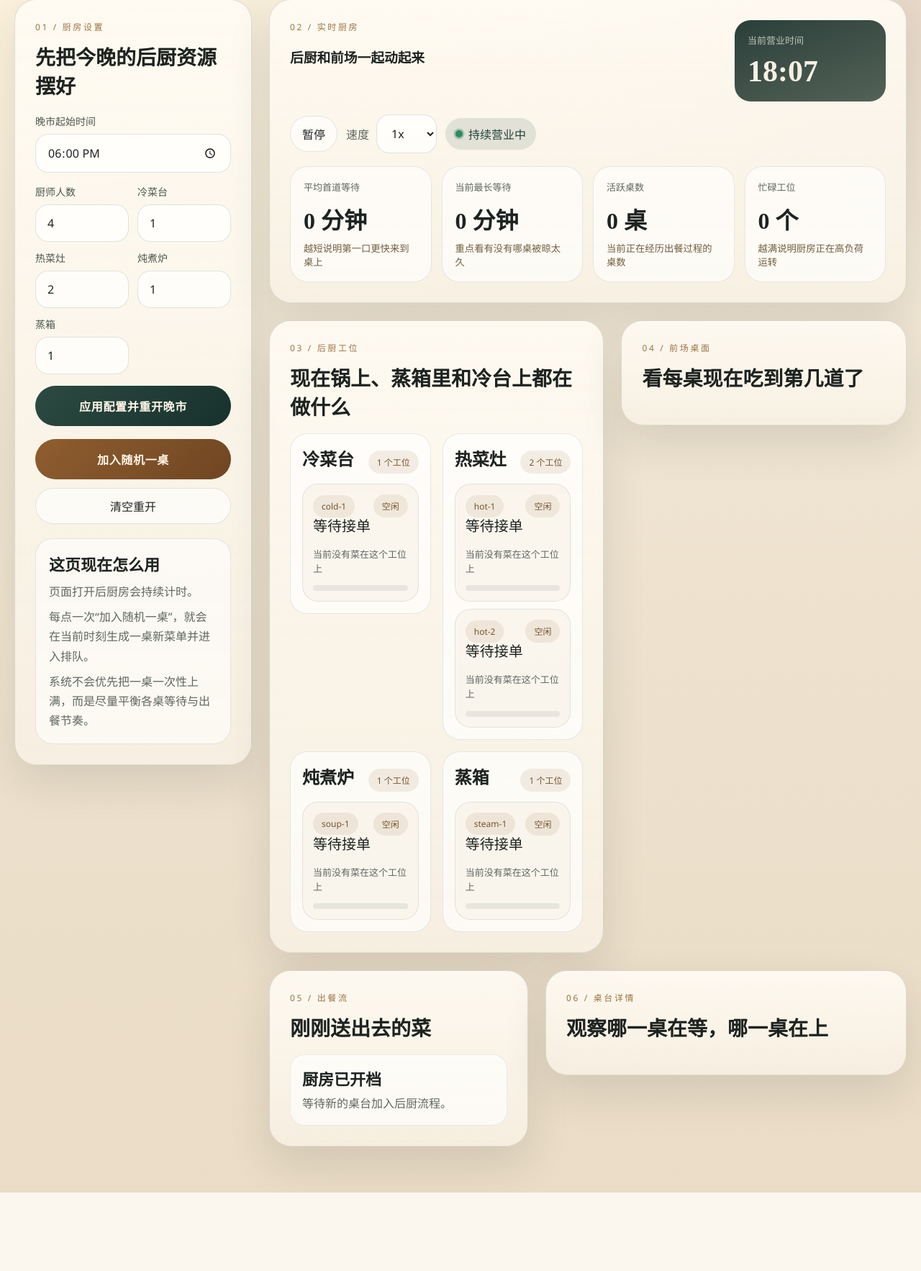
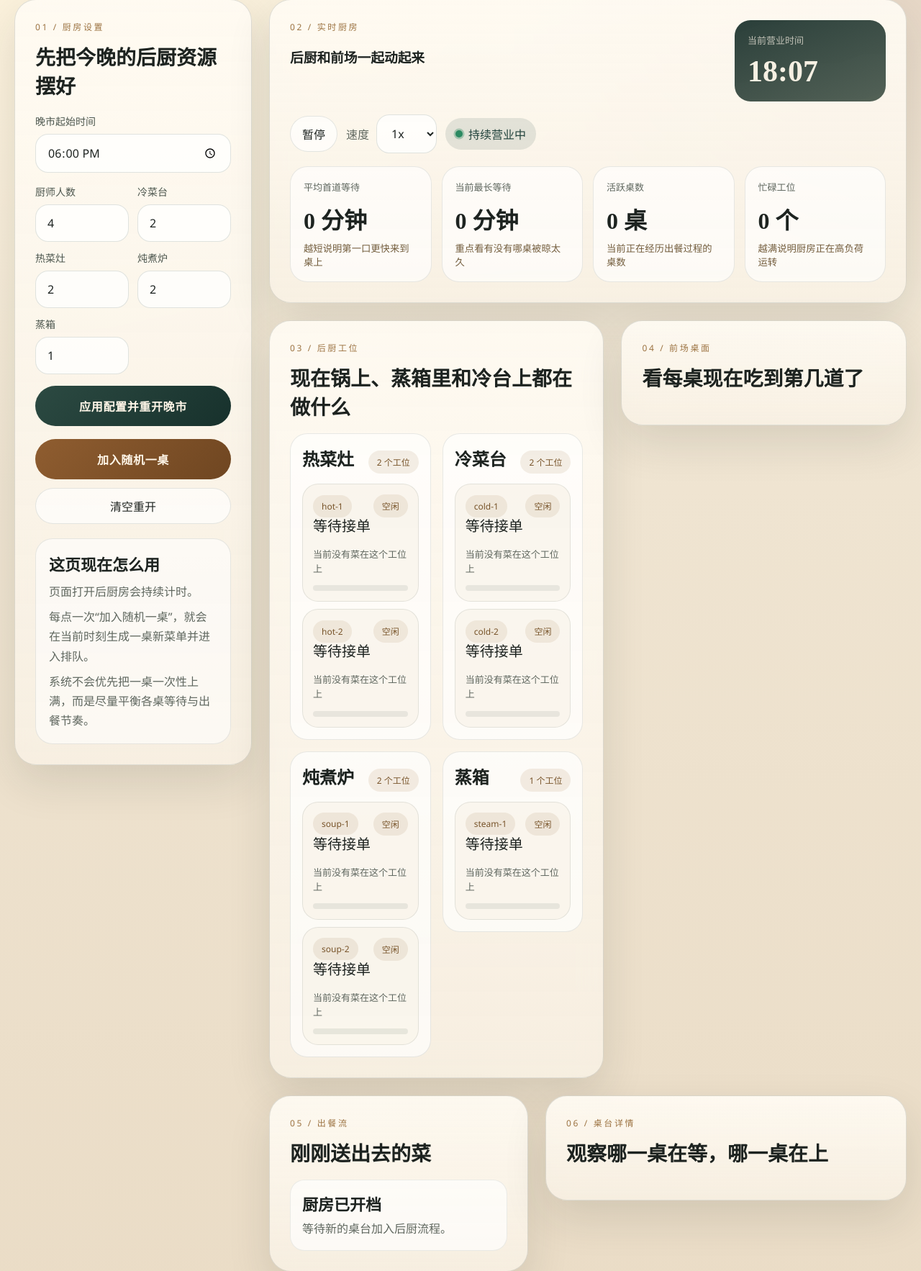
Before and after one commit to zhanglei2602/catering_demo, a Python web app: template templates/kitchen.html in a window 1280 px wide. Shown: the part 228-1994 px from the top of the page at 72% size. Before the commit the page ends 1885 px from the top, so only its background shows below. Run offline with Jinja, Linux system fonts and the light colour scheme; the template is opened without the code that fills it, so the values that code supplies are empty.

Commit message:
fix: 布局优化结束

```diff
--- a/app.py
+++ b/app.py
@@ -846,8 +846,8 @@ def normalize_kitchen_request(payload: dict[str, Any]) -> dict[str, Any]:
     tables = max(2, min(int(payload.get("tables", 3)), 8))
     chefs = max(2, min(int(payload.get("chefs", 4)), 10))
     hot_stations = max(1, min(int(payload.get("hot_stations", 2)), 6))
-    cold_stations = max(1, min(int(payload.get("cold_stations", 1)), 4))
-    soup_stations = max(1, min(int(payload.get("soup_stations", 1)), 3))
+    cold_stations = max(1, min(int(payload.get("cold_stations", 2)), 4))
+    soup_stations = max(1, min(int(payload.get("soup_stations", 2)), 3))
     steamers = max(1, min(int(payload.get("steamers", 1)), 3))
     arrival_window = max(10, min(int(payload.get("arrival_window", 30)), 90))
     start_time = str(payload.get("start_time", "18:00")).strip() or "18:00"
--- a/static/kitchen.js
+++ b/static/kitchen.js
@@ -60,15 +60,15 @@ function collectConfig() {
 
 function createSlots(config) {
   return {
+    hot: Array.from({ length: config.hot_stations }, (_, index) => ({
+      slotId: `hot-${index + 1}`,
+      station: "hot",
+      busyUntil: 0,
+      currentTaskId: null,
+    })),
     cold: Array.from({ length: config.cold_stations }, (_, index) => ({
       slotId: `cold-${index + 1}`,
       station: "cold",
-      busyUntil: 0,
-      currentTaskId: null,
-    })),
-    hot: Array.from({ length: config.hot_stations }, (_, index) => ({
-      slotId: `hot-${index + 1}`,
-      station: "hot",
       busyUntil: 0,
       currentTaskId: null,
     })),
--- a/templates/kitchen.html
+++ b/templates/kitchen.html
@@ -44,7 +44,7 @@
               </label>
               <label class="field">
                 <span>冷菜台</span>
-                <input type="number" name="cold_stations" min="1" max="4" value="1" />
+                <input type="number" name="cold_stations" min="1" max="4" value="2" />
               </label>
               <label class="field">
                 <span>热菜灶</span>
@@ -52,7 +52,7 @@
               </label>
               <label class="field">
                 <span>炖煮炉</span>
-                <input type="number" name="soup_stations" min="1" max="3" value="1" />
+                <input type="number" name="soup_stations" min="1" max="3" value="2" />
               </label>
               <label class="field">
                 <span>蒸箱</span>
```
